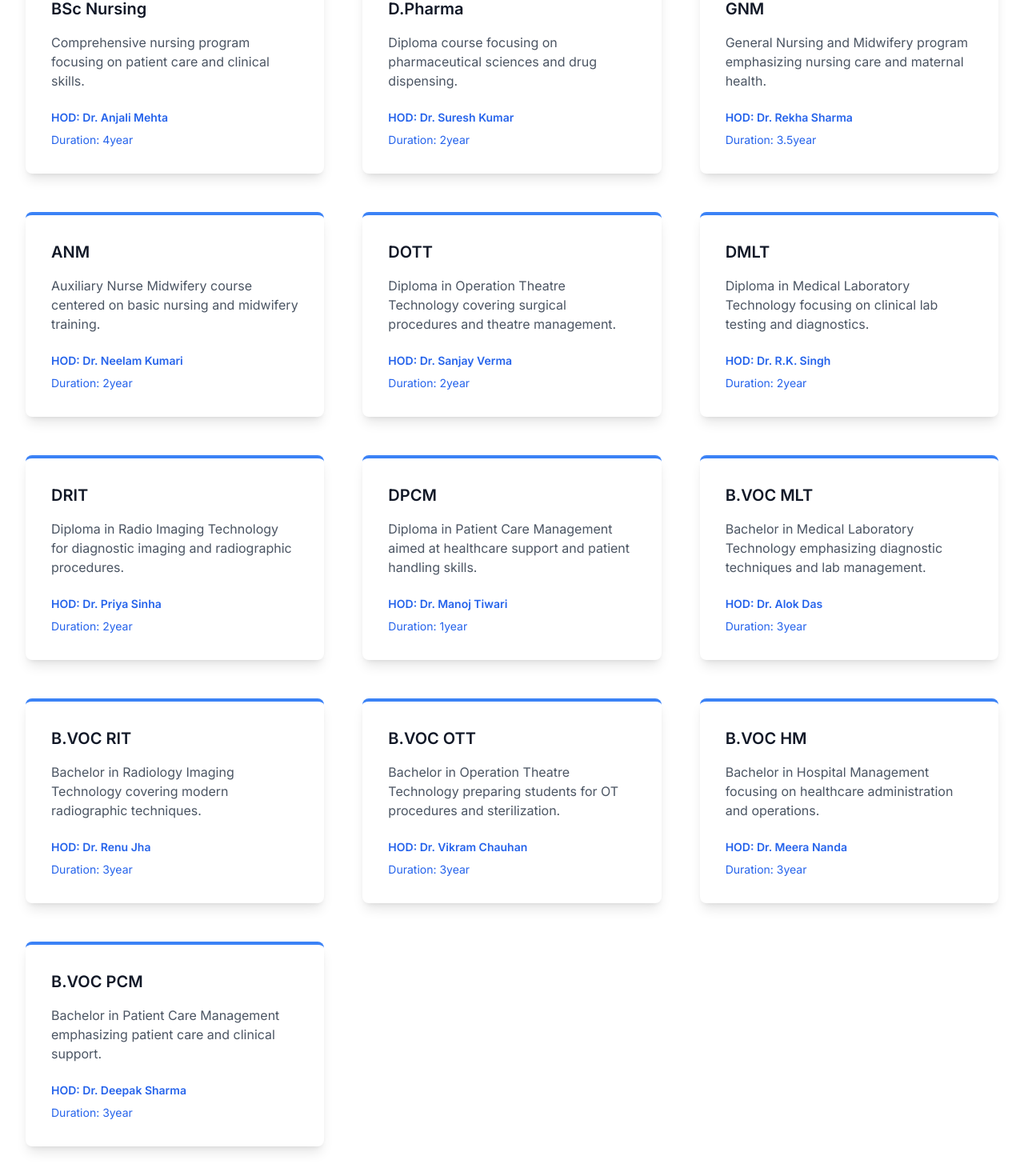
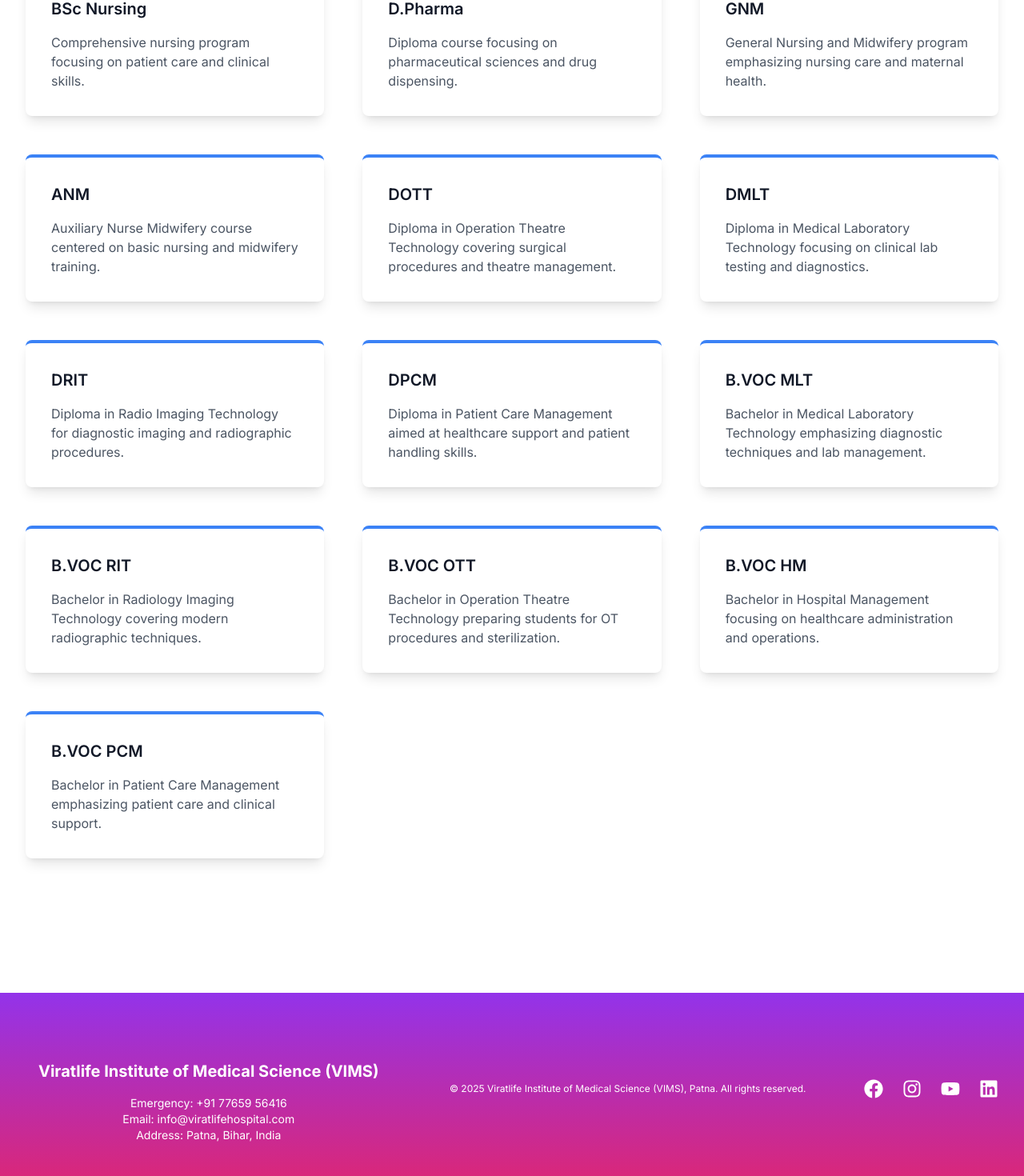
Before and after one commit to Krishnamurari7/virat-hospital, a Next.js app: page /departments in a window 1280 px wide. Shown: the part 1111-2581 px from the top of the page at 80% size. Built offline with nearby package versions, Linux system fonts and the light colour scheme.

Commit message:
update  commit

```diff
--- a/app/departments/page.tsx
+++ b/app/departments/page.tsx
@@ -14,80 +14,67 @@ const departments = [
   {
     name: 'BSc Nursing',
     description: 'Comprehensive nursing program focusing on patient care and clinical skills.',
-    head: 'Dr. Anjali Mehta',
-    year: '4year',
+
   },
   {
     name: 'D.Pharma',
     description: 'Diploma course focusing on pharmaceutical sciences and drug dispensing.',
-    head: 'Dr. Suresh Kumar',
-    year: '2year',
+
   },
   {
     name: 'GNM',
     description: 'General Nursing and Midwifery program emphasizing nursing care and maternal health.',
-    head: 'Dr. Rekha Sharma',
-    year: '3.5year',
+
   },
   {
     name: 'ANM',
     description: 'Auxiliary Nurse Midwifery course centered on basic nursing and midwifery training.',
-    head: 'Dr. Neelam Kumari',
-    year: '2year',
+
   },
   {
     name: 'DOTT',
     description: 'Diploma in Operation Theatre Technology covering surgical procedures and theatre management.',
-    head: 'Dr. Sanjay Verma',
-    year: '2year',
+
   },
   {
     name: 'DMLT',
     description: 'Diploma in Medical Laboratory Technology focusing on clinical lab testing and diagnostics.',
-    head: 'Dr. R.K. Singh',
-    year: '2year',
+
   },
   {
     name: 'DRIT',
     description: 'Diploma in Radio Imaging Technology for diagnostic imaging and radiographic procedures.',
-    head: 'Dr. Priya Sinha',
-    year: '2year',
+
   },
   {
     name: 'DPCM',
     description: 'Diploma in Patient Care Management aimed at healthcare support and patient handling skills.',
-    head: 'Dr. Manoj Tiwari',
-    year: '1year',
+
   },
   {
     name: 'B.VOC MLT',
     description: 'Bachelor in Medical Laboratory Technology emphasizing diagnostic techniques and lab management.',
-    head: 'Dr. Alok Das',
-    year: '3year',
+
   },
   {
     name: 'B.VOC RIT',
     description: 'Bachelor in Radiology Imaging Technology covering modern radiographic techniques.',
-    head: 'Dr. Renu Jha',
-    year: '3year',
+
   },
   {
     name: 'B.VOC OTT',
     description: 'Bachelor in Operation Theatre Technology preparing students for OT procedures and sterilization.',
-    head: 'Dr. Vikram Chauhan',
-    year: '3year',
+
   },
   {
     name: 'B.VOC HM',
     description: 'Bachelor in Hospital Management focusing on healthcare administration and operations.',
-    head: 'Dr. Meera Nanda',
-    year: '3year',
+
   },
   {
     name: 'B.VOC PCM',
     description: 'Bachelor in Patient Care Management emphasizing patient care and clinical support.',
-    head: 'Dr. Deepak Sharma',
-    year: '3year',
+
   },
 
 ];
@@ -165,12 +152,7 @@ export default function Departments() {
             >
               <h3 className="text-xl font-semibold text-gray-900">{department.name}</h3>
               <p className="mt-4 text-gray-600">{department.description}</p>
-              <p className="mt-6 text-sm font-semibold text-blue-600">
-                HOD: {department.head}
-              </p>
-              <p className="mt-2 text-sm text-blue-600">
-                Duration: {department.year}
-              </p>
+
             </motion.article>
           ))}
         </div>
```
